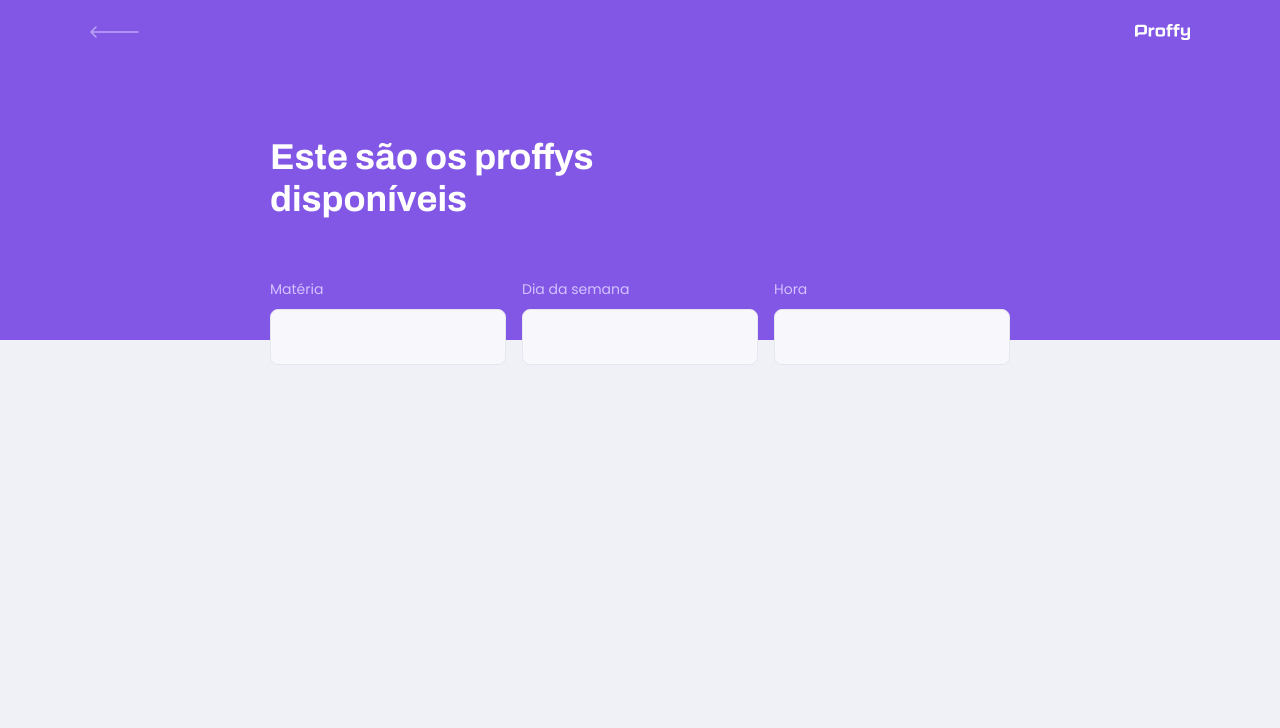
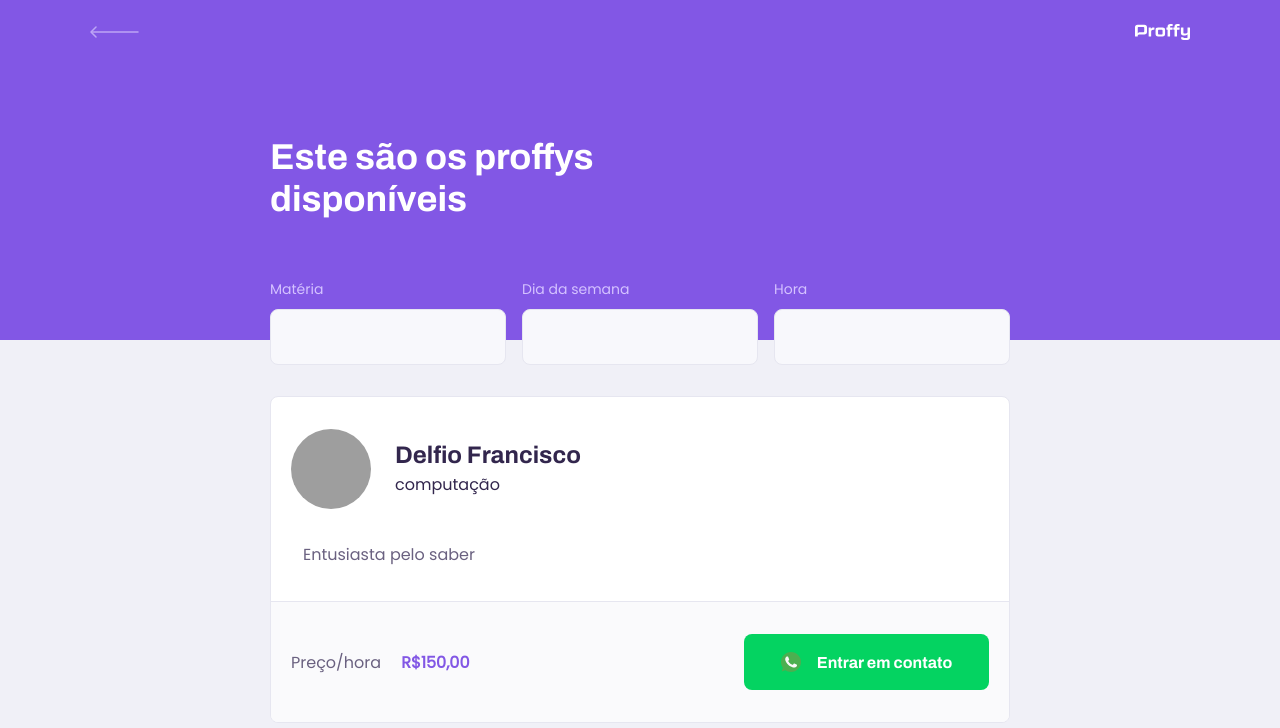
Before and after one commit to Delfio/nlw2_web, a React (Create React App) app: page /study in a window 1280 px wide. Shown: the top 728 px of the page. Built offline with nearby package versions, Linux system fonts and the light colour scheme; grey boxes are pictures that could not be loaded; the HTML template or start-up script is replaced by a standard one.

Commit message:
criação teacher item e fix lint

```diff
--- a/src/assets/styles/global.css
+++ b/src/assets/styles/global.css
@@ -48,6 +48,7 @@
 button,
 textarea {
     font: 500 1.6rem Poppins;
+    color: var(--color-text-base)
 }
 
 .container {
--- /dev/null
+++ b/src/components/teacherItem/index.tsx
@@ -0,0 +1,53 @@
+import React from 'react';
+import WhatsappIcon from '../../assets/images/icons/whatsapp.svg';
+
+// import { Container } from './styles';
+import './styles.css';
+
+interface TeacherItemProps {
+    name: string;
+    matter: string;
+    description: string;
+    pricePerHour: string;
+    imageLink?: string;
+}
+
+const TeacherItem: React.FC<TeacherItemProps> = ({
+  description,
+  matter,
+  name,
+  pricePerHour,
+  imageLink,
+}) => (
+  <article className="teacher-item">
+    <header>
+      <img
+        src={imageLink
+            || 'https://avatars2.githubusercontent.com/u/42546922?s=400&u=7e7ee3bc668ac96dab3ed6f5653ff1940413cc7b&v=4'}
+        alt={name}
+      />
+      <div>
+        <strong>{name}</strong>
+        <span>{matter}</span>
+      </div>
+    </header>
+    <p>{description}</p>
+
+    <footer>
+      <p>
+        Preço/hora
+        <strong>
+          {' '}
+          R$
+          {pricePerHour}
+        </strong>
+      </p>
+      <button>
+        <img src={WhatsappIcon} alt="Whatsapp" />
+        Entrar em contato
+      </button>
+    </footer>
+  </article>
+);
+
+export default TeacherItem;
--- /dev/null
+++ b/src/components/teacherItem/styles.css
@@ -0,0 +1,110 @@
+
+.teacher-item {
+    background-color: var(--color-box-base);
+    border: 1px solid var(--color-line-in-white);
+    border-radius: 0.8rem;
+    margin-top: 2.4rem;
+    overflow: hidden;
+}
+
+.teacher-item header {
+    padding: 3.2rem 2rem;
+    display: flex;
+    align-items: center;
+
+}
+
+.teacher-item header img {
+    width: 8rem;
+    height: 8rem;
+    border-radius: 50%;
+}
+
+.teacher-item header div {
+    margin-left: 2.4rem;
+}
+
+.teacher-item header div strong {
+    font: 700 2.4rem Archivo;
+    display: block;
+    color: var(--color-text-title);
+}
+
+.teacher-item header div span {
+    font-size: 1.6rem;
+    display: block;
+    margin-top: 0.4rem;
+    color: var(--color-text-title);
+}
+
+
+.teacher-item > p {
+    padding: 0 2rem;
+    font-size: 1.6rem;
+    line-height: 2.8rem;
+}
+
+.teacher-item footer {
+    padding: 3.2rem 2rem;
+    background-color: var(--color-box-footer);
+    border-top: 1px solid var(--color-line-in-white);
+    margin-top: 3.2rem;
+    display: flex;
+    align-items: center;
+    justify-content: space-between;
+}
+
+.teacher-item footer p strong {
+    color: var(--color-primary);
+    font-size: 1.6rem;
+    display: block;
+}
+
+.teacher-item footer button {
+    width: 20rem;
+    height: 5.6rem;
+    background-color: var(--color-secundary);
+    color: var(--color-button-text);
+
+    border: 0;
+    border-radius: 0.8rem;
+    cursor: pointer;
+    font: 700 1.4rem Archivo;
+    display: flex;
+    align-items: center;
+    justify-content: space-evenly;
+
+    transition: 0.2s;
+}
+
+.teacher-item footer button:hover {
+    background-color: var(--color-secundary-dark);
+}
+
+@media (min-width: 700px) {
+
+    .teacher-item footer
+    .teacher-item header {
+        padding: 3.2rem;
+    }
+
+    .teacher-item > p {
+        padding: 0 3.2rem;
+    }
+
+    .teacher-item footer p strong {
+        display: initial;
+        margin-left: 1.6rem;
+    }
+
+    .teacher-item footer button {
+        width: 24.5rem;
+        font-size: 1.6rem;
+        justify-content: center;
+    }
+
+    .teacher-item footer button img {
+        margin-right: 1.6rem;
+    }
+
+}
--- a/src/pages/Landing/index.tsx
+++ b/src/pages/Landing/index.tsx
@@ -1,4 +1,5 @@
 import React from 'react';
+import { Link } from 'react-router-dom';
 import Logo from '../../assets/images/logo.svg';
 import LandingImg from '../../assets/images/landing.svg';
 
@@ -6,10 +7,9 @@
 import givyClassIcon from '../../assets/images/icons/give-classes.svg';
 import purpleHeartIcon from '../../assets/images/icons/purple-heart.svg';
 
-import { Link } from 'react-router-dom';
-
 import './styles.css';
 import './stylesAdaptation.css';
+
 const Landing: React.FC = () => (
   <div id="page-landing">
     <div id="page-landing-content" className="container">
--- a/src/pages/TeacherForm/index.tsx
+++ b/src/pages/TeacherForm/index.tsx
@@ -3,12 +3,10 @@
 
 // import { Container } from './styles';
 
-const TeacherForm: React.FC = () => {
-  return (
-    <div id="page-teacher-form" className="container">
-        <Header title="teste123" />
-    </div>
-  );
-}
+const TeacherForm: React.FC = () => (
+  <div id="page-teacher-form" className="container">
+    <Header title="teste123" />
+  </div>
+);
 
 export default TeacherForm;
--- a/src/pages/TeacherList/index.tsx
+++ b/src/pages/TeacherList/index.tsx
@@ -1,11 +1,11 @@
 import React from 'react';
 import { Link } from 'react-router-dom';
 import Header from '../../components/header';
+import TeacherItem from '../../components/teacherItem';
 
 import './styles.css';
 
-const TeacherList: React.FC = () => {
-  return (
+const TeacherList: React.FC = () => (
   <div id="page-teacher-list" className="container">
     <Header title="Este são os proffys disponíveis">
       <form id="search-teachers">
@@ -25,8 +25,15 @@
         </div>
       </form>
     </Header>
+    <main>
+      <TeacherItem
+        description="Entusiasta pelo saber"
+        matter="computação"
+        name="Delfio Francisco"
+        pricePerHour="150,00"
+      />
+    </main>
   </div>
 );
-}
 
 export default TeacherList;
--- a/src/pages/TeacherList/styles.css
+++ b/src/pages/TeacherList/styles.css
@@ -52,6 +52,12 @@
     bottom: 0;
 }
 
+#page-teacher-list main {
+    margin: 3.2rem auto;
+    width: 90%;
+
+}
+
 @media (min-width: 700px) {
     #page-teacher-list {
         max-width: 100%;
@@ -68,4 +74,12 @@
     #search-teachers .input-block + .input-block {
         margin-top: 0rem;
     }
+
+    #page-teacher-list main {
+        padding: 3.2rem 0;
+        max-width: 32px 0;
+        max-width: 740px;
+        margin: 0 auto;
+    }
+
 }
--- a/src/routes/index.tsx
+++ b/src/routes/index.tsx
@@ -6,14 +6,12 @@
 import TeacherForm from '../pages/TeacherForm';
 import TeacherList from '../pages/TeacherList';
 
-const DefaultRouter: React.FC = () => {
-  return (
+const DefaultRouter: React.FC = () => (
   <BrowserRouter>
     <Route path="/" exact component={Home} />
     <Route path="/study" component={TeacherList} />
     <Route path="/give-classes" component={TeacherForm} />
   </BrowserRouter>
 );
-}
 
 export default DefaultRouter;
```
Also changed, not shown: src/components/header/index.tsx (+3 -5 lines). Lines whose indentation alone changed are shown as unchanged.
